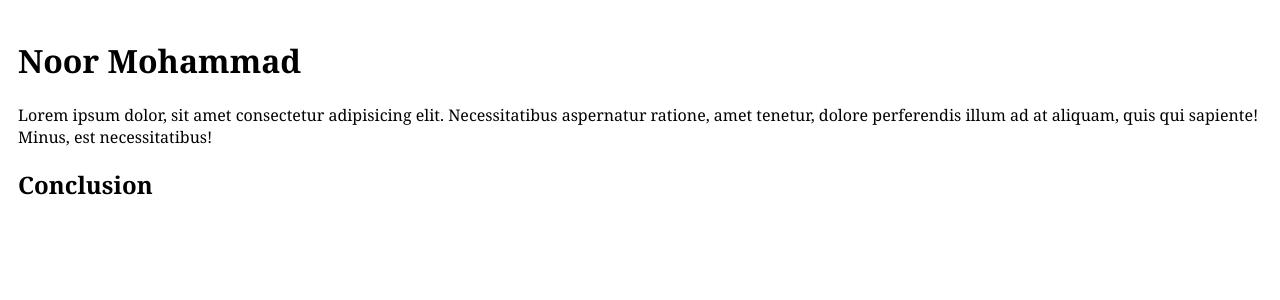
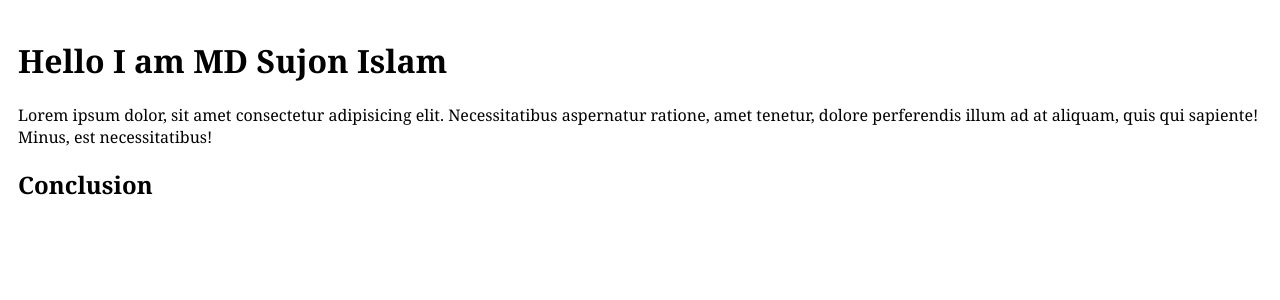
Before and after one commit to mernpeoplentech/git-test, a React (Vite) app: page / in a window 1280 px wide. Shown: the top 300 px of the page. Built offline with nearby package versions, Linux system fonts and the light colour scheme.

Commit message:
name add

```diff
--- a/src/App.jsx
+++ b/src/App.jsx
@@ -1,7 +1,7 @@
 function App() {
   return (
     <main style={{ padding: 10 }}>
-      <h1>Noor Mohammad</h1>
+      <h1>Hello I am MD Sujon Islam</h1>
       <p>
         Lorem ipsum dolor, sit amet consectetur adipisicing elit. Necessitatibus
         aspernatur ratione, amet tenetur, dolore perferendis illum ad at
```
